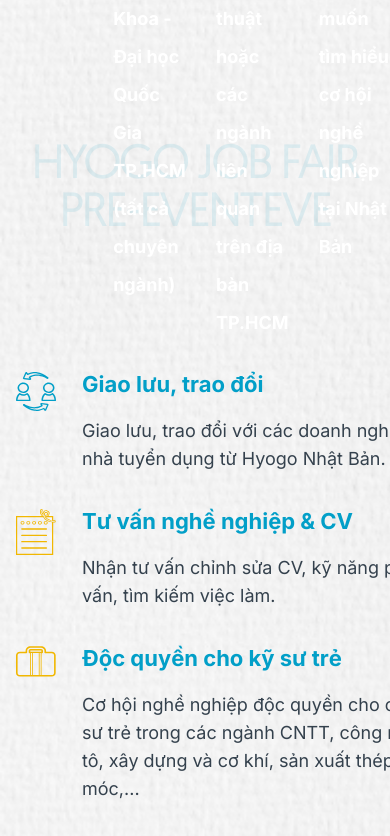
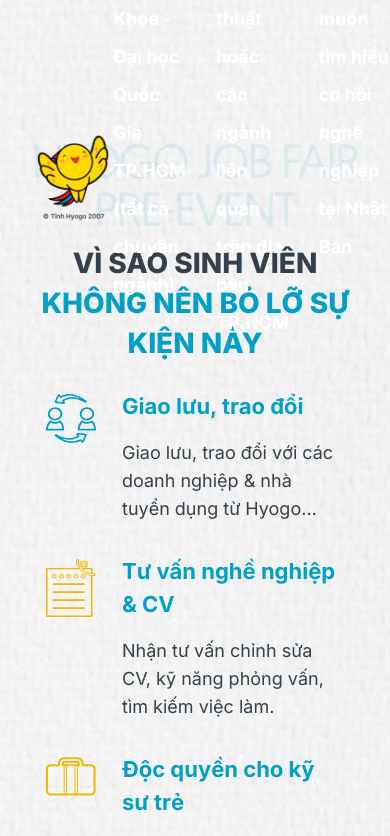
Before and after one commit to qt-anhhuy/Hyogo-Landing-Page, a Next.js app: page / in a window 390 px wide. Shown: the part 6220-7056 px from the top of the page. Built offline with nearby package versions, Linux system fonts and the light colour scheme.

Commit message:
Done section reason

```diff
--- a/src/components/SecReason/SecReason.tsx
+++ b/src/components/SecReason/SecReason.tsx
@@ -1,4 +1,4 @@
-import React from "react";
+import React, { useMemo } from "react";
 import ReasonItem from "./components/ReasonItem";
 
 const SecReason = () => {
@@ -43,22 +43,32 @@
       isLeft: true,
     },
   ];
+
+  // Sắp xếp lại mảng cho mobile view
+  const mobileReasons = useMemo(() => {
+    const leftItems = reasons.filter((_, index) => index % 2 === 0);
+    const rightItems = reasons.filter((_, index) => index % 2 === 1);
+    return [...leftItems, ...rightItems];
+  }, []);
+
   return (
     <div
-      className="relative bg-no-repeat bg-cover pt-[20.75rem] pb-[14rem]"
+      className="relative bg-no-repeat bg-cover pt-[20.75rem] lg:pb-[14rem]"
       style={{ backgroundImage: "url('/images/header/bg-footer.jpeg')" }}
     >
-      <div className=" text-center text-[#029fc8]/10 text-5xl sm:text-[150px] font-normal font-geomanist leading-none tracking-tighter">
-        HYOGO JOB FAIR PRE-EVENTEVE
+      <div className="text-center text-[#029fc8]/10 text-[48px] md:text-[100px] lg:text-[150px] font-normal font-geomanist leading-none tracking-tighter">
+        HYOGO JOB FAIR PRE-EVENT
       </div>
-      <div className="container mx-auto lg:relative">
-        <div className="absolute top-[-15%] left-[20%]  flex flex-row justify-center items-center gap-x-1">
+      <div className="container mx-auto relative -mt-[100px]">
+        <div className="w-full flex flex-col items-center justify-center">
+          <div className="flex flex-row gap-x-4">
+            <div className="hidden md:flex flex-row items-center gap-x-4">
               <img
                 src="/images/icons/icon-habatan4.png"
                 alt="reason"
-            className=""
+                className="w-auto h-auto object-contain items-start"
               />
-          <div className="">
+              <div className="flex flex-col">
                 <p className="text-black-text text-[28px] lg:text-[32px] font-extrabold text-center uppercase leading-10 lg:leading-[50px]">
                   vì sao sinh viên
                 </p>
@@ -68,7 +78,25 @@
               </div>
             </div>
 
-        <div className="grid grid-cols-1 lg:grid-cols-2 pt-[8.5rem] gap-y-8 xl:gap-y-12 gap-x-14 xl:gap-x-[25.93rem]">
+            <div className="flex md:hidden flex-col gap-y-4">
+              <img
+                src="/images/icons/icon-habatan4.png"
+                alt="reason"
+                className="w-[95px] h-[95px] object-contain pl-5 items-start"
+              />
+              <div className="flex flex-col">
+                <p className="text-black-text text-[28px] lg:text-[32px] font-extrabold text-center uppercase leading-10 lg:leading-[50px]">
+                  vì sao sinh viên
+                </p>
+                <div className="text-blue-secondary text-[28px] lg:text-[32px] font-extrabold text-center uppercase leading-10 lg:leading-[50px]">
+                  không nên bỏ lỡ sự kiện này
+                </div>
+              </div>
+            </div>
+          </div>
+        </div>
+
+        <div className="grid grid-cols-1 lg:grid-cols-2 gap-y-8 xl:gap-y-12 gap-x-14 xl:gap-x-[25.93rem] mt-[1.6875rem] px-[0.9375rem]">
           {reasons.map((reason, index) => (
             <ReasonItem
               key={index}
@@ -82,7 +110,7 @@
         <img
           src="/images/SecReason/person.png"
           alt="img"
-          className="lg:absolute lg:bottom-[-30%] lg:left-[20%]"
+          className="w-full max-w-[800px] mx-auto lg:absolute lg:bottom-[-30%] lg:left-[50%] lg:transform lg:-translate-x-1/2"
         />
       </div>
     </div>
--- a/src/components/SecReason/components/ReasonItem.tsx
+++ b/src/components/SecReason/components/ReasonItem.tsx
@@ -1,53 +1,53 @@
-import { title } from "process";
 import React from "react";
+
 type ReasonItemProps = {
   icon: string;
   title: string;
   description: string;
   isLeft?: boolean;
 };
+
 const ReasonItem = ({ icon, title, description, isLeft }: ReasonItemProps) => {
   return (
     <>
-      <div className="hidden lg:block">
+      {/* Desktop View */}
+      <div className="hidden lg:block max-w-[600px]">
         {isLeft ? (
-          <>
           <div className="flex flex-row justify-start items-start gap-[1.625rem]">
-              <img src={icon} alt="icon" className="mt-1 min-w-[40px] " />
-              <div className="flex flex-col gap-4 min-w-[23.87rem] max-w-[26.56rem]">
-                <p className="text-left text-blue-secondary text-[22px] font-bold">
+            <img src={icon} alt="icon" className="mt-1 w-[50px]" />
+            <div className="flex flex-col gap-4">
+              <p className="text-left text-blue-secondary text-[22px] font-bold line-clamp-2">
                 {title}
               </p>
-                <p className="text-left text-black-text text-lg font-normal">
+              <p className="text-left text-black-text text-lg font-normal line-clamp-3">
                 {description}
               </p>
             </div>
           </div>
-          </>
         ) : (
-          <>
           <div className="flex flex-row justify-end items-start gap-[1.625rem]">
-              <div className="flex flex-col gap-4 min-w-[23.87rem] max-w-[26.56rem]">
-                <p className="text-right text-blue-secondary text-[22px] font-bold">
+            <div className="flex flex-col gap-4">
+              <p className="text-right text-blue-secondary text-[22px] font-bold line-clamp-2">
                 {title}
               </p>
-                <p className="text-right text-black-text text-lg font-normal">
+              <p className="text-right text-black-text text-lg font-normal line-clamp-3">
                 {description}
               </p>
             </div>
-              <img src={icon} alt="icon" className="mt-1" />
+            <img src={icon} alt="icon" className="mt-1 w-[50px]" />
           </div>
-          </>
         )}
       </div>
-      <div className="flex lg:hidden">
-        <div className="flex flex-row justify-start items-start gap-[1.625rem]">
-          <img src={icon} alt="icon" className="mt-1 min-w-[40px] " />
-          <div className="flex flex-col gap-4 min-w-[23.87rem] max-w-[26.56rem]">
-            <p className="text-left text-blue-secondary text-[22px] font-bold">
+
+      {/* Mobile & Tablet View */}
+      <div className="lg:hidden w-full px-[0.9375rem]">
+        <div className="flex flex-row justify-start items-start gap-[1.625rem] w-full">
+          <img src={icon} alt="icon" className="mt-1 w-[50px]" />
+          <div className="flex flex-col gap-4 flex-1">
+            <p className="text-left text-blue-secondary text-[22px] font-bold line-clamp-2">
               {title}
             </p>
-            <p className="text-left text-black-text text-lg font-normal">
+            <p className="text-left text-black-text text-lg font-normal line-clamp-3">
               {description}
             </p>
           </div>
```
Lines whose indentation alone changed are shown as unchanged.
